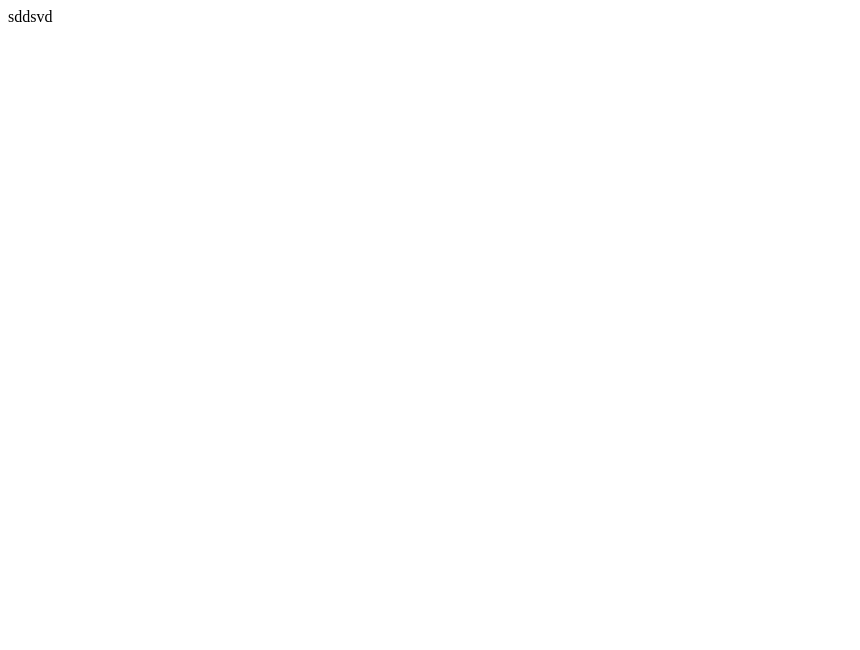
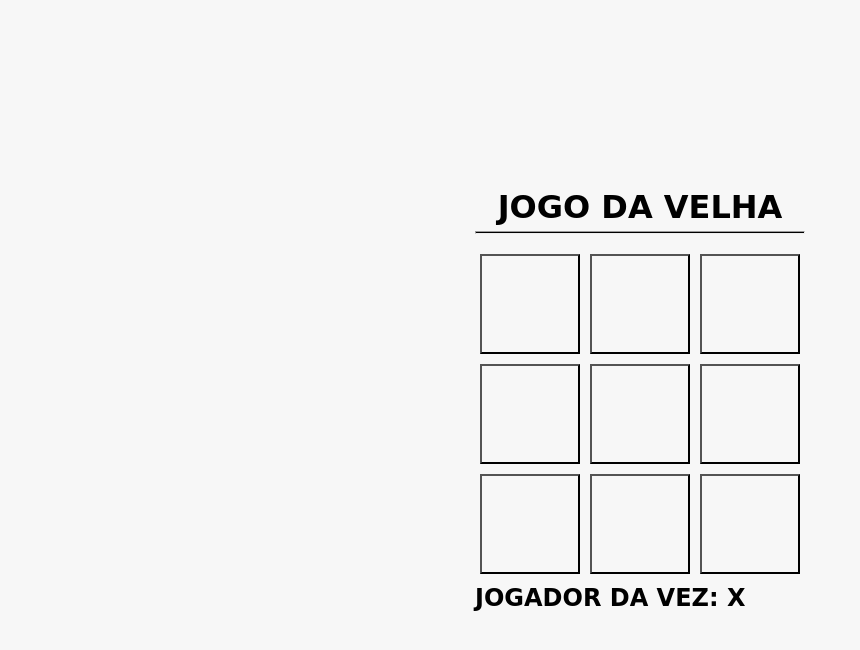
Before and after one commit to Douguinhapi/Jogo-da-Velha-Aprendizagem, a plain HTML site: page index.html in a window 1280 px wide. Shown: the whole page, without its empty margins (0-860 px from the left). Drawn offline with Linux system fonts and the light colour scheme.

Commit message:
velha pronta

```diff
--- a/index.html
+++ b/index.html
@@ -1 +1,30 @@
-sddsvd
+
+<!DOCTYPE html>
+<html lang="en">
+<head>
+  <meta charset="UTF-8">
+  <meta http-equiv="X-UA-Compatible" content="IE=edge">
+  <meta name="viewport" content="width=device-width, initial-scale=1.0">
+  <title>Document</title>
+  <link rel="stylesheet" href="style.css">
+</head>
+<body>
+  <main>
+    <h1>JOGO DA VELHA</h1>
+    <hr />
+    <div class="game">
+      <button data-i="1"></button>
+      <button data-i="2"></button>
+      <button data-i="3"></button>
+      <button data-i="4"></button>
+      <button data-i="5"></button>
+      <button data-i="6"></button>
+      <button data-i="7"></button>
+      <button data-i="8"></button>
+      <button data-i="9"></button>
+    </div>
+    <h2 class="currentPlayer"></h2>
+  </main>
+  <script src="script.js"></script>
+</body>
+</html>
--- a/script.js
+++ b/script.js
@@ -1,7 +1,65 @@
-v
+const currentPlayer = document.querySelector(".currentPlayer");
 
-function jogar(celula){
-    if(celula.innerHTML){
-        celula.innerHTML = jogador
+let selected;
+let player = "X";
+
+let positions = [
+  [1, 2, 3],
+  [4, 5, 6],
+  [7, 8, 9],
+  [1, 4, 7],
+  [2, 5, 8],
+  [3, 6, 9],
+  [1, 5, 9],
+  [3, 5, 7],
+];
+
+function init() {
+  selected = [];
+
+  currentPlayer.innerHTML = `JOGADOR DA VEZ: ${player}`;
+
+  document.querySelectorAll(".game button").forEach((item) => {
+    item.innerHTML = "";
+    item.addEventListener("click", newMove);
+  });
+}
+
+init();
+
+function newMove(e) {
+  const index = e.target.getAttribute("data-i");
+  e.target.innerHTML = player;
+  e.target.removeEventListener("click", newMove);
+  selected[index] = player;
+
+  setTimeout(() => {
+    check();
+  }, [100]);
+
+  player = player === "X" ? "O" : "X";
+  currentPlayer.innerHTML = `JOGADOR DA VEZ: ${player}`;
+}
+
+function check() {
+  let playerLastMove = player === "X" ? "O" : "X";
+
+  const items = selected
+    .map((item, i) => [item, i])
+    .filter((item) => item[0] === playerLastMove)
+    .map((item) => item[1]);
+
+  for (pos of positions) {
+    if (pos.every((item) => items.includes(item))) {
+      alert("O JOGADOR '" + playerLastMove + "' GANHOU!");
+      init();
+      return;
     }
+  }
+
+  if (selected.filter((item) => item).length === 9) {
+    alert("DEU EMPATE!");
+    init();
+    return;
+  }
 }
--- a/style.css
+++ b/style.css
@@ -0,0 +1,46 @@
+
+* {
+    margin: 0;
+    padding: 0;
+    box-sizing: border-box;
+    font-family: cursive;
+  }
+
+  body {
+    height: 100vh;
+    display: flex;
+    align-items: center;
+    justify-content: center;
+    background: #f7f7f7;
+  }
+
+  main {
+    display: flex;
+    flex-direction: column;
+    gap: 5px;
+  }
+
+  h1 {
+    text-align: center;
+  }
+
+  hr {
+    font-weight: bold;
+    height: 3px;
+    background: black;
+    margin-bottom: 10px;
+  }
+
+  .game {
+    display: grid;
+    grid-template-columns: 1fr 1fr 1fr;
+  }
+
+  .game button {
+    width: 100px;
+    height: 100px;
+    margin: 5px;
+    cursor: pointer;
+    font-size: 50px;
+    background: #f7f7f7;
+  }
```
